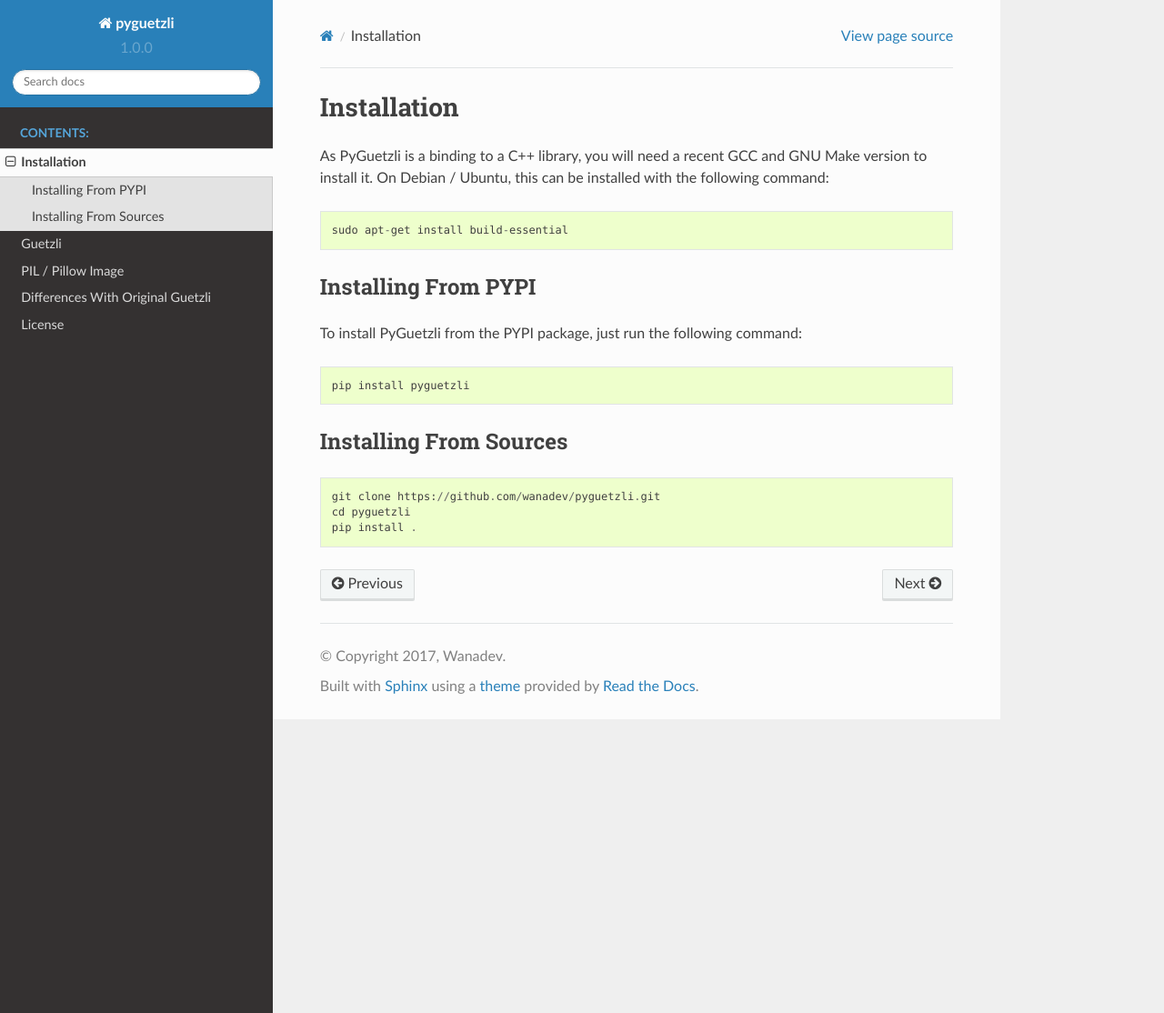
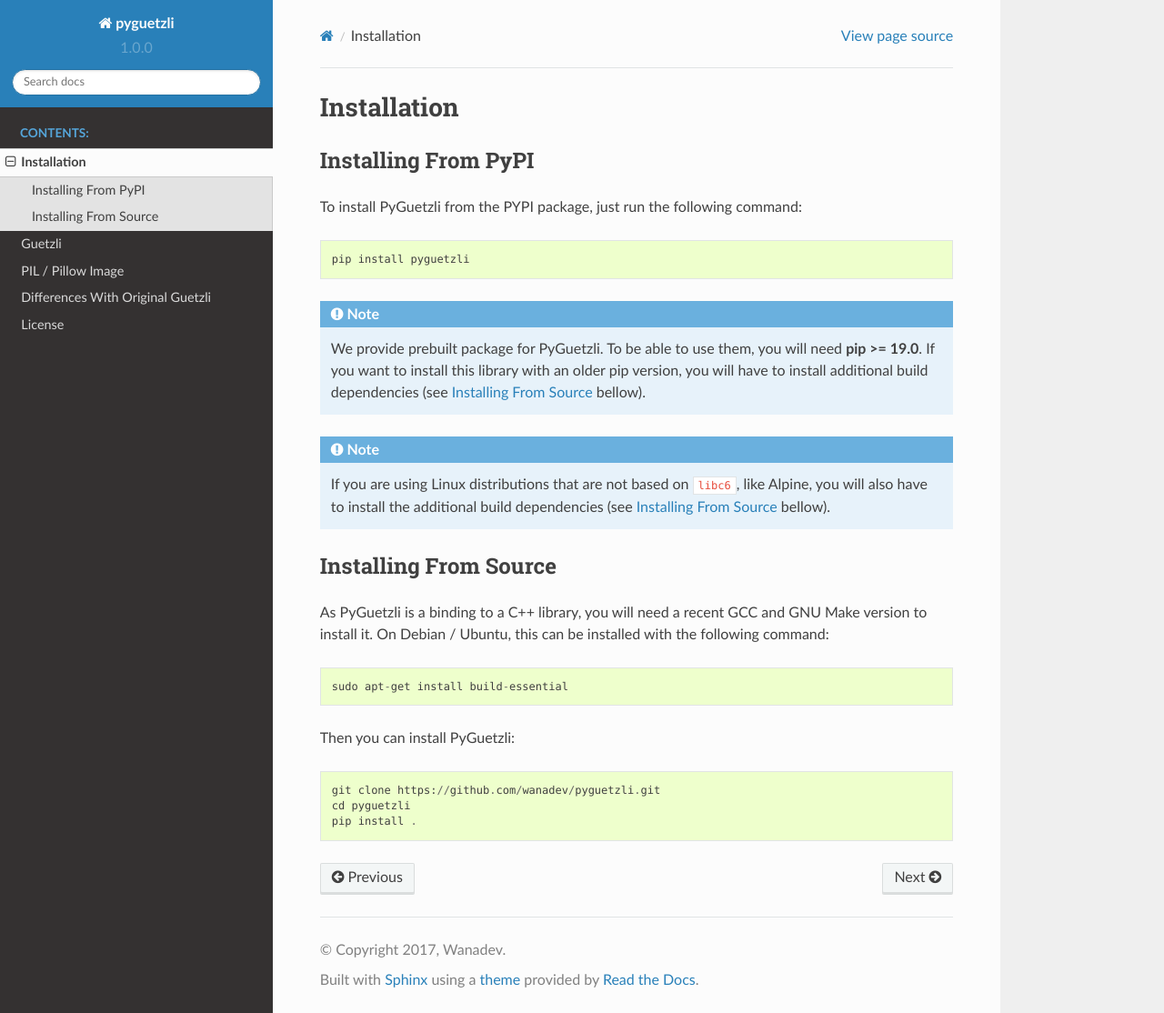
Before and after one commit to wanadev/pyguetzli, a Sphinx documentation site: the page built from docs/install.rst, in a window 1280 px wide and 1114 px high. Shown: the whole window at 91% size. Built offline with Sphinx 7.4.7 and the Read the Docs theme 2.0.0, drawn with Linux system fonts in a browser that asks for light colours.

Commit message:
Update install doc

```diff
--- a/docs/install.rst
+++ b/docs/install.rst
@@ -1,29 +1,34 @@
 Installation
 ============
 
+Installing From PyPI
+--------------------
+
+To install PyGuetzli from the PYPI package, just run the following command::
+
+    pip install pyguetzli
+
+.. NOTE::
+
+    We provide prebuilt package for PyGuetzli. To be able to use them, you will need **pip >= 19.0**. If you want to install this library with an older pip version, you will have to install additional build dependencies (see :ref:`source-install` bellow).
+
+.. NOTE::
+
+    If you are using Linux distributions that are not based on ``libc6``, like Alpine, you will also have to install the additional build dependencies  (see :ref:`source-install` bellow).
+
+
+.. _source-install:
+
+Installing From Source
+----------------------
+
 As PyGuetzli is a binding to a C++ library, you will need a recent GCC and GNU
 Make version to install it. On Debian / Ubuntu, this can be installed with the
-following command:
-
-::
+following command::
 
     sudo apt-get install build-essential
 
-
-Installing From PYPI
---------------------
-
-To install PyGuetzli from the PYPI package, just run the following command:
-
-::
-
-    pip install pyguetzli
-
-
-Installing From Sources
------------------------
-
-::
+Then you can install PyGuetzli::
 
     git clone https://github.com/wanadev/pyguetzli.git
     cd pyguetzli
```
Also changed, not shown: README.rst (+4 -21 lines).
